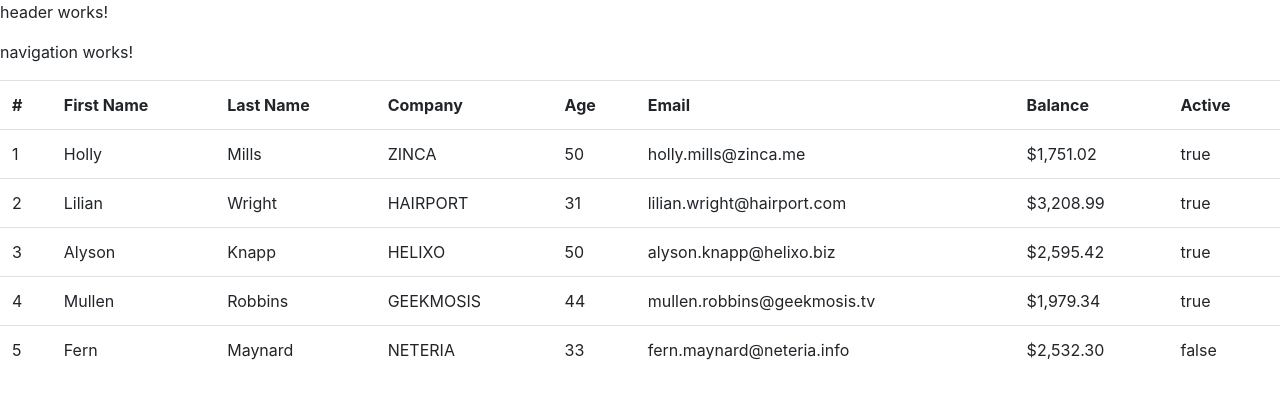
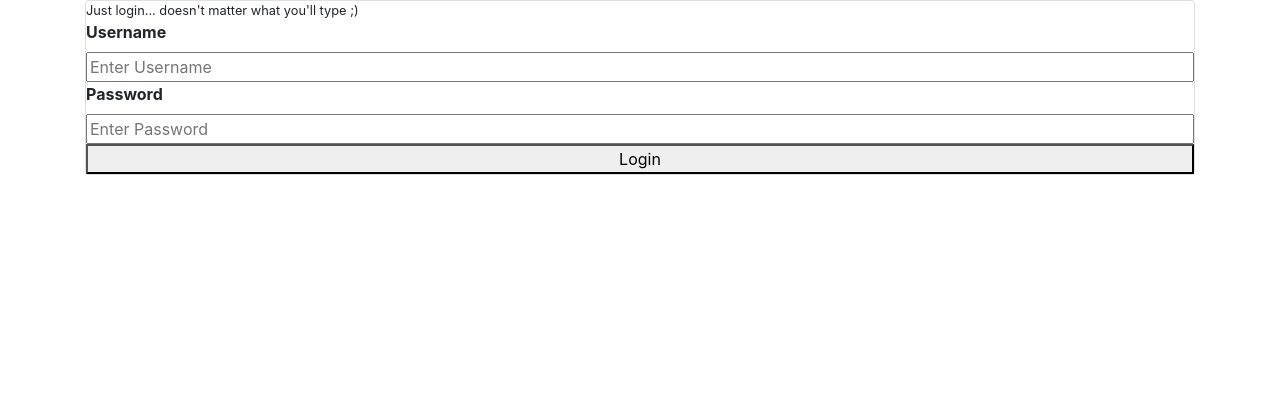
Before and after one commit to simtsit/Frygia-Admin-Template, an Angular app: page / in a window 1280 px wide. Shown: the top 398 px of the page. Built offline with nearby package versions, Linux system fonts and the light colour scheme.

Commit message:
Added basic (and dummy) login functionality.

```diff
--- a/src/app/app.component.html
+++ b/src/app/app.component.html
@@ -1,3 +1,22 @@
+
+<span *ngIf =" isAuthorised; then loggedin else notloggedin">Authenticating... </span>
+
+<ng-template #notloggedin>
+  <div class="container">
+  	<div class="card">
+  		<small>Just login... doesn't matter what you'll type ;)</small>
+	    <label for="uname"><b>Username</b></label>
+	    <input type="text" placeholder="Enter Username" name="uname" required>
+
+	    <label for="psw"><b>Password</b></label>
+	    <input type="password" placeholder="Enter Password" name="psw" required>
+
+	    <button (click)="loginFunction($event)" type="submit">Login</button>
+	</div>
+  </div>
+</ng-template>
+
+<ng-template #loggedin>
 	<app-header></app-header>
 	<app-navigation></app-navigation>
 
@@ -23,3 +42,4 @@
 			<td>{{person.isActive}}</td>
 		</tr>
 	</table>
+</ng-template>
--- a/src/app/app.component.ts
+++ b/src/app/app.component.ts
@@ -7,6 +7,11 @@ import { Component } from '@angular/core';
 })
 export class AppComponent {
   title = 'app';
+  isAuthorised = false;
+
+loginFunction(event){
+	this.isAuthorised = true;
+}
 
 	// Dummy content. It will be replaced soon by feed from a file (people.json)
   people = [
```
Lines whose indentation alone changed are shown as unchanged.
